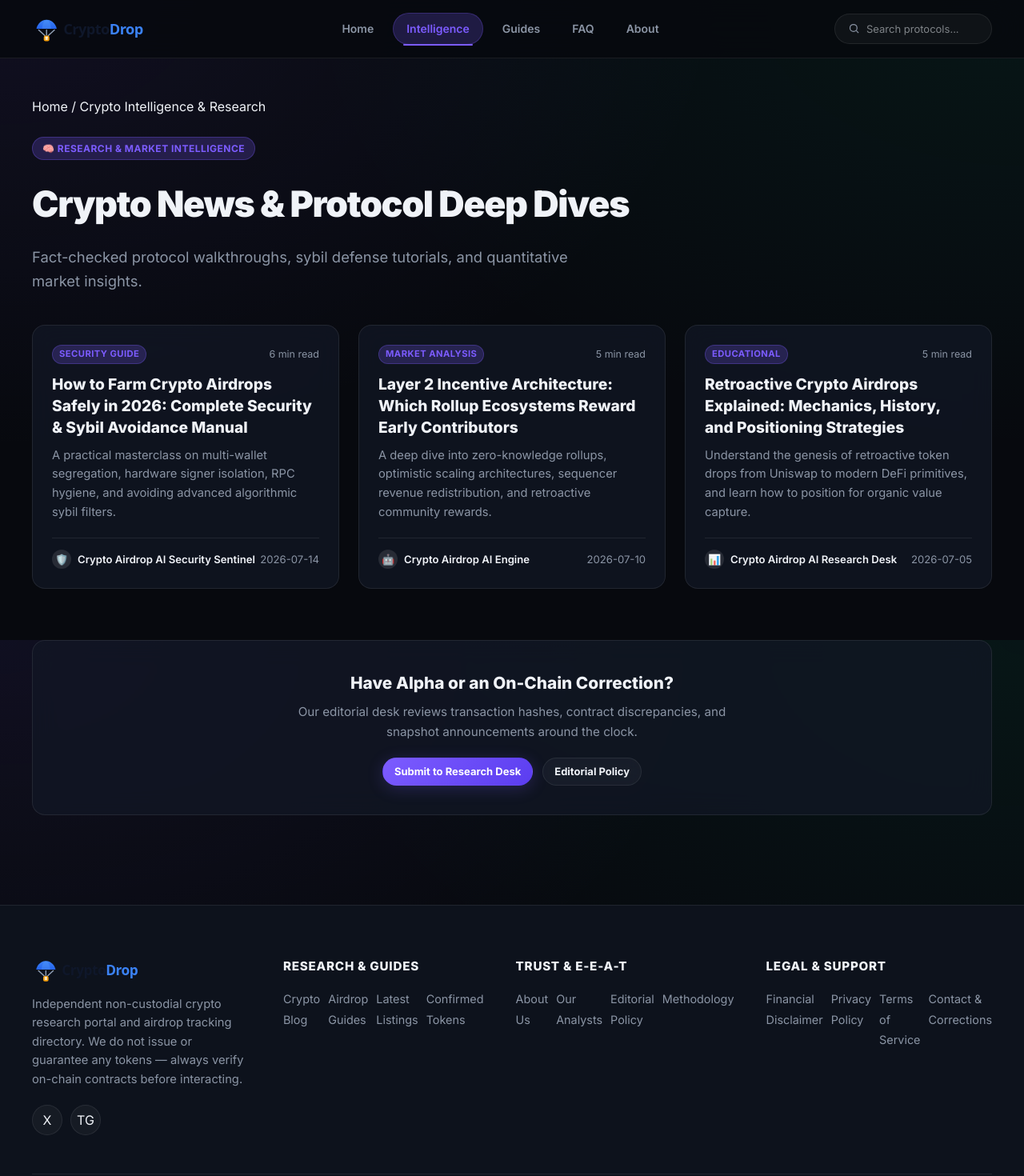
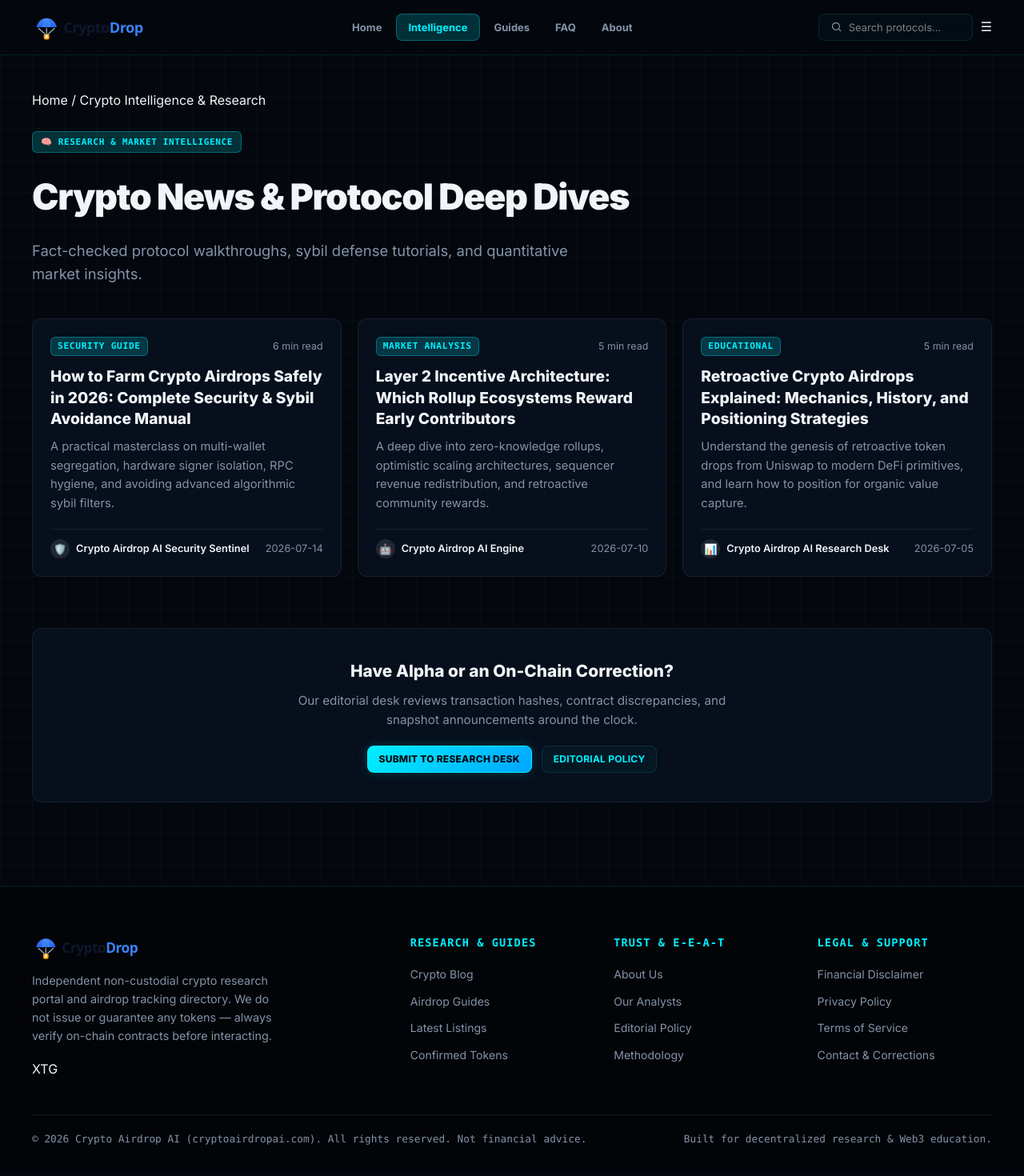
Before and after one commit to jobrecruitmentdev-lang/crypto_blog, a Next.js app in the folder web/: page /blog in a window 1280 px wide. Shown: the top 1470 px of the page at 80% size. Built offline with nearby package versions, Linux system fonts and the light colour scheme; no server answers.

Commit message:
feat(ui): apply UI/UX Pro Max and TUI Layout Engineering cybernetic design with zero bloat

```diff
--- a/package.json
+++ /dev/null
@@ -1,5 +0,0 @@
-{
-  "devDependencies": {
-    "@playwright/test": "^1.62.1"
-  }
-}
--- a/web/next.config.ts
+++ b/web/next.config.ts
@@ -1,4 +1,5 @@
 import type { NextConfig } from "next";
+import path from "path";
 
 const nextConfig: NextConfig = {
   output: "export",
@@ -6,6 +7,9 @@ const nextConfig: NextConfig = {
   images: {
     unoptimized: true,
   },
+  turbopack: {
+    root: path.resolve(__dirname),
+  },
 };
 
 export default nextConfig;
--- a/web/package.json
+++ b/web/package.json
@@ -3,7 +3,7 @@
   "version": "0.2.0",
   "private": true,
   "scripts": {
-    "dev": "next dev",
+    "dev": "next dev --webpack",
     "build": "next build",
     "start": "next start",
     "lint": "eslint"
--- a/web/src/app/globals.css
+++ b/web/src/app/globals.css
@@ -1,24 +1,28 @@
 @import "tailwindcss";
 
 :root {
-  --bg: #07090e;
-  --bg-alt: #0d121c;
-  --card: #121826;
-  --card-glass: rgba(18, 24, 38, 0.72);
-  --card-hover: rgba(26, 35, 54, 0.85);
-  --border: rgba(255, 255, 255, 0.08);
-  --border-glow: rgba(124, 92, 255, 0.35);
-  --text: #f0f3f8;
-  --muted: #8b95a5;
-  --accent: #7c5cff;
-  --accent-glow: rgba(124, 92, 255, 0.22);
-  --accent2: #00e0a4;
-  --accent2-glow: rgba(0, 224, 164, 0.22);
-  --accent-gold: #f59e0b;
-  --danger: #ff5c7c;
-  --warn: #ffb547;
-  --radius: 16px;
-  --radius-sm: 10px;
+  --bg: #04070d;
+  --bg-alt: #080d1a;
+  --card: #0a1122;
+  --card-glass: rgba(10, 17, 34, 0.78);
+  --card-hover: rgba(16, 26, 50, 0.9);
+  --border: rgba(0, 240, 255, 0.12);
+  --border-subtle: rgba(255, 255, 255, 0.07);
+  --border-glow: rgba(0, 240, 255, 0.35);
+  --text: #f1f5f9;
+  --text-bright: #ffffff;
+  --muted: #8493a8;
+  --cyan: #00f0ff;
+  --cyan-glow: rgba(0, 240, 255, 0.18);
+  --emerald: #10b981;
+  --emerald-glow: rgba(16, 185, 129, 0.18);
+  --amber: #f59e0b;
+  --amber-glow: rgba(245, 158, 11, 0.18);
+  --purple: #8b5cf6;
+  --purple-glow: rgba(139, 92, 246, 0.18);
+  --danger: #ef4444;
+  --radius: 12px;
+  --radius-sm: 8px;
   --maxw: 1240px;
 }
 
@@ -27,13 +31,13 @@ html { scroll-behavior: smooth; }
 body {
   background: var(--bg);
   color: var(--text);
-  font-family: var(--font-inter), system-ui, -apple-system, Segoe UI, Roboto, sans-serif;
+  font-family: var(--font-inter), system-ui, -apple-system, sans-serif;
   line-height: 1.6;
   overflow-x: hidden;
   background-image:
-    radial-gradient(at 0% 0%, rgba(124, 92, 255, 0.08) 0px, transparent 50%),
-    radial-gradient(at 100% 0%, rgba(0, 224, 164, 0.06) 0px, transparent 50%);
-  background-attachment: fixed;
+    linear-gradient(to right, rgba(0, 240, 255, 0.03) 1px, transparent 1px),
+    linear-gradient(to bottom, rgba(0, 240, 255, 0.03) 1px, transparent 1px);
+  background-size: 40px 40px;
 }
 
 a { color: inherit; text-decoration: none; }
@@ -41,78 +45,108 @@ img { max-width: 100%; display: block; }
 ul { list-style: none; }
 .wrap { max-width: var(--maxw); margin: 0 auto; padding: 0 20px; }
 
-/* Buttons */
+/* TUI & 21st.dev Buttons */
 .btn {
   display: inline-flex; align-items: center; justify-content: center; gap: 8px;
-  padding: 10px 22px; border-radius: 999px; font-weight: 700; font-size: 14px;
-  border: 1px solid transparent; cursor: pointer; transition: all 0.25s cubic-bezier(0.16, 1, 0.3, 1);
+  padding: 10px 22px; border-radius: var(--radius-sm); font-weight: 700; font-size: 13px;
+  letter-spacing: 0.02em; cursor: pointer; transition: all 0.2s cubic-bezier(0.16, 1, 0.3, 1);
+  text-transform: uppercase;
 }
 .btn-primary {
-  background: linear-gradient(135deg, var(--accent), #5b3df0);
+  background: linear-gradient(135deg, var(--cyan), #00a6ff);
+  color: #04070d;
+  font-weight: 800;
+  border: 1px solid var(--cyan);
+  box-shadow: 0 0 16px var(--cyan-glow);
+}
+.btn-primary:hover {
+  filter: brightness(1.15);
+  box-shadow: 0 0 24px rgba(0, 240, 255, 0.4);
+  transform: translateY(-2px);
+}
+.btn-outline {
+  background: rgba(0, 240, 255, 0.04);
+  border: 1px solid var(--border);
+  color: var(--cyan);
+}
+.btn-outline:hover {
+  background: var(--cyan-glow);
+  border-color: var(--cyan);
   color: #fff;
-  box-shadow: 0 4px 20px var(--accent-glow);
+  transform: translateY(-2px);
 }
-.btn-primary:hover { filter: brightness(1.15); transform: translateY(-2px); box-shadow: 0 8px 28px var(--accent-glow); }
-.btn-outline {
-  background: rgba(255, 255, 255, 0.03);
-  border-color: var(--border);
-  color: var(--text);
-  backdrop-filter: blur(8px);
-}
-.btn-outline:hover { border-color: var(--accent); background: var(--accent-glow); color: #fff; transform: translateY(-2px); }
-.btn-sm { padding: 6px 14px; font-size: 13px; }
+.btn-sm { padding: 6px 14px; font-size: 12px; }
 
-/* 21st.dev Glass & Bento Utilities */
-.glass-card {
+/* TUI Terminal Panels & Glass Cards */
+.glass-card, .tui-panel {
   background: var(--card-glass);
   backdrop-filter: blur(16px);
   -webkit-backdrop-filter: blur(16px);
-  border: 1px solid var(--border);
+  border: 1px solid var(--border-subtle);
   border-radius: var(--radius);
-  transition: all 0.3s cubic-bezier(0.16, 1, 0.3, 1);
+  transition: all 0.25s cubic-bezier(0.16, 1, 0.3, 1);
+  position: relative;
 }
-.glass-card:hover {
-  border-color: rgba(124, 92, 255, 0.35);
-  transform: translateY(-3px);
-  box-shadow: 0 14px 35px rgba(0, 0, 0, 0.4);
+.glass-card:hover, .tui-panel:hover {
+  border-color: var(--border-glow);
+  box-shadow: 0 8px 30px rgba(0, 0, 0, 0.5), 0 0 15px rgba(0, 240, 255, 0.08);
+  transform: translateY(-2px);
 }
 
-.bento-grid {
-  display: grid;
-  grid-template-columns: repeat(12, 1fr);
-  gap: 20px;
-}
-
-.pill-badge {
+/* Monospace TUI Pill Badges */
+.pill-badge, .tui-badge {
   display: inline-flex;
   align-items: center;
   gap: 6px;
-  padding: 4px 12px;
-  border-radius: 999px;
-  font-size: 12px;
-  font-weight: 700;
-  letter-spacing: 0.04em;
+  padding: 4px 10px;
+  border-radius: 6px;
+  font-size: 11px;
+  font-weight: 800;
+  letter-spacing: 0.06em;
   text-transform: uppercase;
-  background: var(--accent-glow);
-  color: var(--accent);
-  border: 1px solid rgba(124, 92, 255, 0.3);
+  font-family: ui-monospace, SFMono-Regular, Menlo, Monaco, Consolas, monospace;
+  background: var(--cyan-glow);
+  color: var(--cyan);
+  border: 1px solid rgba(0, 240, 255, 0.3);
 }
 .pill-badge.success {
-  background: var(--accent2-glow);
-  color: var(--accent2);
-  border-color: rgba(0, 224, 164, 0.3);
+  background: var(--emerald-glow);
+  color: var(--emerald);
+  border-color: rgba(16, 185, 129, 0.35);
 }
 .pill-badge.gold {
-  background: rgba(245, 158, 11, 0.15);
-  color: var(--accent-gold);
+  background: var(--amber-glow);
+  color: var(--amber);
   border-color: rgba(245, 158, 11, 0.35);
 }
+.pill-badge.purple {
+  background: var(--purple-glow);
+  color: var(--purple);
+  border-color: rgba(139, 92, 246, 0.35);
+}
 
+/* TUI Status Bar */
+.tui-top-bar {
+  background: #020408;
+  border-bottom: 1px solid var(--border);
+  padding: 6px 20px;
+  font-size: 11px;
+  font-family: ui-monospace, SFMono-Regular, Menlo, Monaco, Consolas, monospace;
+  color: var(--muted);
+  display: flex;
+  justify-content: space-between;
+  align-items: center;
+  flex-wrap: wrap;
+  gap: 8px;
+}
+.tui-top-bar a { color: var(--cyan); text-decoration: underline; }
+
+/* Sticky Table of Contents */
 .toc-sticky {
   position: sticky;
   top: 96px;
   background: var(--card-glass);
-  backdrop-filter: blur(12px);
+  backdrop-filter: blur(14px);
   border: 1px solid var(--border);
   border-radius: var(--radius);
   padding: 20px;
@@ -124,40 +158,38 @@ ul { list-style: none; }
   padding: 6px 10px;
   border-radius: 6px;
   transition: all 0.2s;
-  text-decoration: none;
 }
 .toc-link:hover {
-  color: #fff;
-  background: var(--accent-glow);
+  color: var(--cyan);
+  background: var(--cyan-glow);
 }
 
-/* Header & Navigation */
+/* Header & Nav */
 header {
   position: sticky;
   top: 0;
   z-index: 100;
-  background: rgba(7, 9, 14, 0.82);
+  background: rgba(4, 7, 13, 0.88);
   backdrop-filter: blur(20px);
-  -webkit-backdrop-filter: blur(20px);
   border-bottom: 1px solid var(--border);
 }
 .header-inner {
   display: flex;
   align-items: center;
   justify-content: space-between;
-  height: 72px;
-  gap: 24px;
+  height: 68px;
+  gap: 20px;
 }
 .main-nav {
   display: flex;
   align-items: center;
-  gap: 8px;
+  gap: 4px;
 }
 .main-nav a {
-  padding: 8px 16px;
-  border-radius: 999px;
-  font-size: 14px;
-  font-weight: 600;
+  padding: 6px 14px;
+  border-radius: var(--radius-sm);
+  font-size: 13px;
+  font-weight: 700;
   color: var(--muted);
   transition: all 0.2s;
 }
@@ -166,30 +198,30 @@ header {
   background: rgba(255, 255, 255, 0.05);
 }
 .main-nav a.active {
-  background: var(--accent-glow);
-  color: var(--accent);
-  border: 1px solid rgba(124, 92, 255, 0.25);
+  background: var(--cyan-glow);
+  color: var(--cyan);
+  border: 1px solid rgba(0, 240, 255, 0.3);
 }
 .header-actions {
   display: flex;
   align-items: center;
-  gap: 12px;
+  gap: 10px;
 }
 .search-box {
   display: flex;
   align-items: center;
   gap: 8px;
-  background: rgba(255, 255, 255, 0.04);
+  background: rgba(0, 240, 255, 0.03);
   border: 1px solid var(--border);
-  border-radius: 999px;
-  padding: 8px 16px;
+  border-radius: var(--radius-sm);
+  padding: 6px 14px;
   color: var(--muted);
   transition: all 0.2s;
 }
 .search-box:focus-within {
-  border-color: var(--accent);
-  background: rgba(255, 255, 255, 0.07);
-  box-shadow: 0 0 15px var(--accent-glow);
+  border-color: var(--cyan);
+  background: rgba(0, 240, 255, 0.07);
+  box-shadow: 0 0 15px var(--cyan-glow);
 }
 .search-box input {
   background: transparent;
@@ -199,87 +231,44 @@ header {
   outline: none;
   width: 140px;
 }
-.icon-btn {
-  display: inline-flex;
-  align-items: center;
-  justify-content: center;
-  width: 38px;
-  height: 38px;
-  border-radius: 50%;
-  background: rgba(255, 255, 255, 0.04);
-  border: 1px solid var(--border);
-  cursor: pointer;
-  transition: all 0.2s;
-}
-.icon-btn:hover {
-  background: var(--accent-glow);
-  border-color: var(--accent);
-}
-.burger { display: none; }
 
-/* Announce Bar */
-.announce {
-  background: linear-gradient(90deg, rgba(124, 92, 255, 0.15), rgba(0, 224, 164, 0.15));
-  border-bottom: 1px solid var(--border);
-  padding: 8px 20px;
-  text-align: center;
-  font-size: 13px;
-  font-weight: 600;
-}
-.announce a { color: var(--accent2); text-decoration: underline; }
-
-/* Cards & Layout */
-.section { padding: 48px 0; }
-.card {
-  background: var(--card-glass);
-  backdrop-filter: blur(14px);
-  -webkit-backdrop-filter: blur(14px);
-  border: 1px solid var(--border);
-  border-radius: var(--radius);
-  transition: all 0.3s cubic-bezier(0.16, 1, 0.3, 1);
-}
-.card:hover {
-  border-color: rgba(124, 92, 255, 0.3);
-  box-shadow: 0 10px 30px rgba(0,0,0,0.3);
-}
-
+/* Sections & Cards */
+.section { padding: 44px 0; }
 .blog-grid {
   display: grid;
   grid-template-columns: repeat(auto-fill, minmax(320px, 1fr));
-  gap: 24px;
+  gap: 20px;
 }
 .blog-card {
   display: flex;
   flex-direction: column;
   background: var(--card-glass);
-  backdrop-filter: blur(14px);
-  border: 1px solid var(--border);
+  border: 1px solid var(--border-subtle);
   border-radius: var(--radius);
   overflow: hidden;
-  transition: all 0.3s cubic-bezier(0.16, 1, 0.3, 1);
-  text-decoration: none;
+  transition: all 0.25s;
 }
 .blog-card:hover {
-  transform: translateY(-4px);
-  border-color: rgba(124, 92, 255, 0.4);
-  box-shadow: 0 12px 32px rgba(0, 0, 0, 0.35);
+  transform: translateY(-3px);
+  border-color: var(--cyan);
+  box-shadow: 0 10px 30px rgba(0, 0, 0, 0.4), 0 0 15px var(--cyan-glow);
 }
 .blog-body {
-  padding: 24px;
+  padding: 22px;
   display: flex;
   flex-direction: column;
   flex: 1;
 }
 .blog-body h3 {
-  font-size: 1.2rem;
+  font-size: 1.18rem;
   font-weight: 800;
   margin: 10px 0 8px;
   line-height: 1.4;
-  color: var(--text);
+  color: var(--text-bright);
 }
 .blog-body p {
   color: var(--muted);
-  font-size: 0.92rem;
+  font-size: 0.9rem;
   line-height: 1.6;
   margin-bottom: 16px;
   flex: 1;
@@ -288,79 +277,78 @@ header {
   display: flex;
   justify-content: space-between;
   align-items: center;
-  border-top: 1px solid var(--border);
-  padding-top: 14px;
-  font-size: 0.82rem;
+  border-top: 1px solid var(--border-subtle);
+  padding-top: 12px;
+  font-size: 0.8rem;
   color: var(--muted);
 }
 
 /* Footer */
 footer {
-  background: var(--bg-alt);
+  background: #020408;
   border-top: 1px solid var(--border);
-  padding: 64px 0 32px;
-  margin-top: 64px;
+  padding: 60px 0 30px;
+  margin-top: 60px;
 }
 .footer-grid {
   display: grid;
   grid-template-columns: 2fr 1fr 1fr 1fr;
-  gap: 40px;
-  margin-bottom: 48px;
+  gap: 36px;
+  margin-bottom: 44px;
 }
 .footer-brand p {
   color: var(--muted);
-  font-size: 0.92rem;
-  margin: 16px 0 20px;
+  font-size: 0.9rem;
+  margin: 14px 0 18px;
   max-width: 320px;
   line-height: 1.6;
 }
-.social-row { display: flex; gap: 10px; }
 .footer-col h4 {
-  font-size: 0.95rem;
+  font-size: 0.85rem;
   font-weight: 800;
   margin-bottom: 16px;
-  color: var(--text);
+  color: var(--cyan);
   text-transform: uppercase;
-  letter-spacing: 0.05em;
+  letter-spacing: 0.08em;
+  font-family: ui-monospace, SFMono-Regular, Menlo, Monaco, Consolas, monospace;
 }
-.footer-col ul { display: flex; flexDirection: column; gap: 10px; }
+.footer-col ul { display: flex; flex-direction: column; gap: 8px; }
 .footer-col li a {
   color: var(--muted);
-  font-size: 0.9rem;
+  font-size: 0.88rem;
   transition: all 0.2s;
 }
-.footer-col li a:hover { color: var(--accent); }
+.footer-col li a:hover { color: var(--cyan); }
 .footer-bottom {
   display: flex;
   justify-content: space-between;
   align-items: center;
-  border-top: 1px solid var(--border);
-  padding-top: 24px;
-  font-size: 0.82rem;
+  border-top: 1px solid var(--border-subtle);
+  padding-top: 20px;
+  font-size: 0.8rem;
   color: var(--muted);
   flex-wrap: wrap;
-  gap: 12px;
+  gap: 10px;
+  font-family: ui-monospace, SFMono-Regular, Menlo, Monaco, Consolas, monospace;
 }
 
-/* Mobile Responsiveness */
+/* Responsive */
 @media (max-width: 900px) {
   .footer-grid { grid-template-columns: 1fr 1fr; }
-  .bento-grid { grid-template-columns: 1fr; }
 }
 @media (max-width: 768px) {
   .burger { display: inline-flex; }
   .main-nav {
     display: none;
     position: absolute;
-    top: 72px;
+    top: 68px;
     left: 0;
     width: 100%;
-    background: var(--bg-alt);
+    background: #060a14;
     flex-direction: column;
     padding: 20px;
     border-bottom: 1px solid var(--border);
   }
   .main-nav.mobile-open { display: flex; }
   .footer-grid { grid-template-columns: 1fr; }
-  .hero-stats { grid-template-columns: 1fr; }
 }
--- a/web/src/components/AirdropCard.tsx
+++ b/web/src/components/AirdropCard.tsx
@@ -11,10 +11,10 @@ function initials(name: string): string {
 export default function AirdropCard({ airdrop }: { airdrop: Airdrop }) {
   return (
     <motion.div
-      whileHover={{ y: -4, transition: { duration: 0.2 } }}
-      className="glass-card"
+      whileHover={{ y: -3, transition: { duration: 0.15 } }}
+      className="tui-panel"
       style={{
-        padding: 24,
+        padding: 20,
         display: "flex",
         flexDirection: "column",
         justifyContent: "space-between",
@@ -22,53 +22,54 @@ export default function AirdropCard({ airdrop }: { airdrop: Airdrop }) {
       }}
     >
       <div>
-        <div style={{ display: "flex", justifyContent: "space-between", alignItems: "center", marginBottom: 16 }}>
+        <div style={{ display: "flex", justifyContent: "space-between", alignItems: "center", marginBottom: 14 }}>
           <div style={{ display: "flex", gap: 6, flexWrap: "wrap" }}>
             {airdrop.status.map((s) => (
               <span
                 key={s}
                 className={`pill-badge ${s.toLowerCase() === "confirmed" ? "success" : "gold"}`}
-                style={{ fontSize: "0.7rem", padding: "2px 8px" }}
+                style={{ fontSize: "0.68rem", padding: "2px 6px" }}
               >
-                {s}
+                [{s}]
               </span>
             ))}
           </div>
-          <span style={{ fontSize: "0.85rem", fontWeight: 800, color: "var(--danger)" }}>
-            🔥 {airdrop.heat}°
+          <span style={{ fontSize: "0.82rem", fontWeight: 800, color: "var(--amber)", fontFamily: "monospace" }}>
+            🔥 HEAT: {airdrop.heat}°
           </span>
         </div>
 
-        <div style={{ display: "flex", alignItems: "center", gap: 14, marginBottom: 14 }}>
+        <div style={{ display: "flex", alignItems: "center", gap: 12, marginBottom: 12 }}>
           <div
             style={{
-              width: 44,
-              height: 44,
-              borderRadius: "12px",
-              background: "linear-gradient(135deg, rgba(124, 92, 255, 0.2), rgba(0, 224, 164, 0.2))",
+              width: 40,
+              height: 40,
+              borderRadius: "8px",
+              background: "rgba(0, 240, 255, 0.08)",
               border: "1px solid var(--border)",
               display: "flex",
               alignItems: "center",
               justifyContent: "center",
               fontWeight: 900,
-              fontSize: "1.1rem",
-              color: "#fff",
+              fontSize: "1rem",
+              color: "var(--cyan)",
+              fontFamily: "monospace",
               flexShrink: 0,
             }}
           >
             {initials(airdrop.name)}
           </div>
           <div>
-            <h3 style={{ fontSize: "1.2rem", fontWeight: 800, margin: 0, color: "var(--text)" }}>
+            <h3 style={{ fontSize: "1.15rem", fontWeight: 800, margin: 0, color: "var(--text-bright)" }}>
               <Link href={`/projects/${airdrop.slug}`}>{airdrop.name}</Link>
             </h3>
-            <div style={{ fontSize: "0.82rem", color: "var(--muted)" }}>
-              {airdrop.chain} · <span style={{ color: "var(--accent2)" }}>{airdrop.difficulty}</span>
+            <div style={{ fontSize: "0.78rem", color: "var(--muted)", fontFamily: "monospace" }}>
+              CHAIN: {airdrop.chain} · <span style={{ color: "var(--emerald)" }}>{airdrop.difficulty}</span>
             </div>
           </div>
         </div>
 
-        <p style={{ color: "var(--muted)", fontSize: "0.9rem", lineHeight: 1.5, marginBottom: 18 }}>
+        <p style={{ color: "var(--muted)", fontSize: "0.88rem", lineHeight: 1.5, marginBottom: 16 }}>
           {airdrop.desc}
         </p>
       </div>
@@ -78,29 +79,28 @@ export default function AirdropCard({ airdrop }: { airdrop: Airdrop }) {
           style={{
             display: "grid",
             gridTemplateColumns: "1fr 1fr",
-            gap: 12,
-            background: "rgba(255, 255, 255, 0.02)",
-            border: "1px solid var(--border)",
+            gap: 8,
+            background: "rgba(0, 240, 255, 0.02)",
+            border: "1px solid var(--border-subtle)",
             borderRadius: "var(--radius-sm)",
-            padding: "10px 14px",
-            marginBottom: 16,
+            padding: "8px 12px",
+            marginBottom: 14,
+            fontFamily: "monospace",
           }}
         >
           <div>
-            <span style={{ fontSize: "0.72rem", color: "var(--muted)", textTransform: "uppercase", fontWeight: 700 }}>Est. Reward</span>
-            <div style={{ fontWeight: 800, fontSize: "0.95rem", color: "var(--accent)" }}>{airdrop.reward}</div>
+            <span style={{ fontSize: "0.68rem", color: "var(--muted)", textTransform: "uppercase" }}>REWARD</span>
+            <div style={{ fontWeight: 800, fontSize: "0.9rem", color: "var(--cyan)" }}>{airdrop.reward}</div>
           </div>
           <div>
-            <span style={{ fontSize: "0.72rem", color: "var(--muted)", textTransform: "uppercase", fontWeight: 700 }}>Time Required</span>
-            <div style={{ fontWeight: 800, fontSize: "0.95rem", color: "var(--text)" }}>{airdrop.time}</div>
+            <span style={{ fontSize: "0.68rem", color: "var(--muted)", textTransform: "uppercase" }}>TIME</span>
+            <div style={{ fontWeight: 800, fontSize: "0.9rem", color: "var(--text)" }}>{airdrop.time}</div>
           </div>
         </div>
 
-        <div style={{ display: "flex", justifyContent: "space-between", alignItems: "center" }}>
-          <Link href={`/projects/${airdrop.slug}`} className="btn btn-sm btn-primary" style={{ width: "100%" }}>
-            View Step-by-Step Guide →
-          </Link>
-        </div>
+        <Link href={`/projects/${airdrop.slug}`} className="btn btn-sm btn-primary" style={{ width: "100%" }}>
+          Step-by-Step Guide →
+        </Link>
       </div>
     </motion.div>
   );
```
Also changed, not shown: web/src/app/page.tsx (+76 -61 lines), 1 other file (tests, documents, lock files or other folders).
